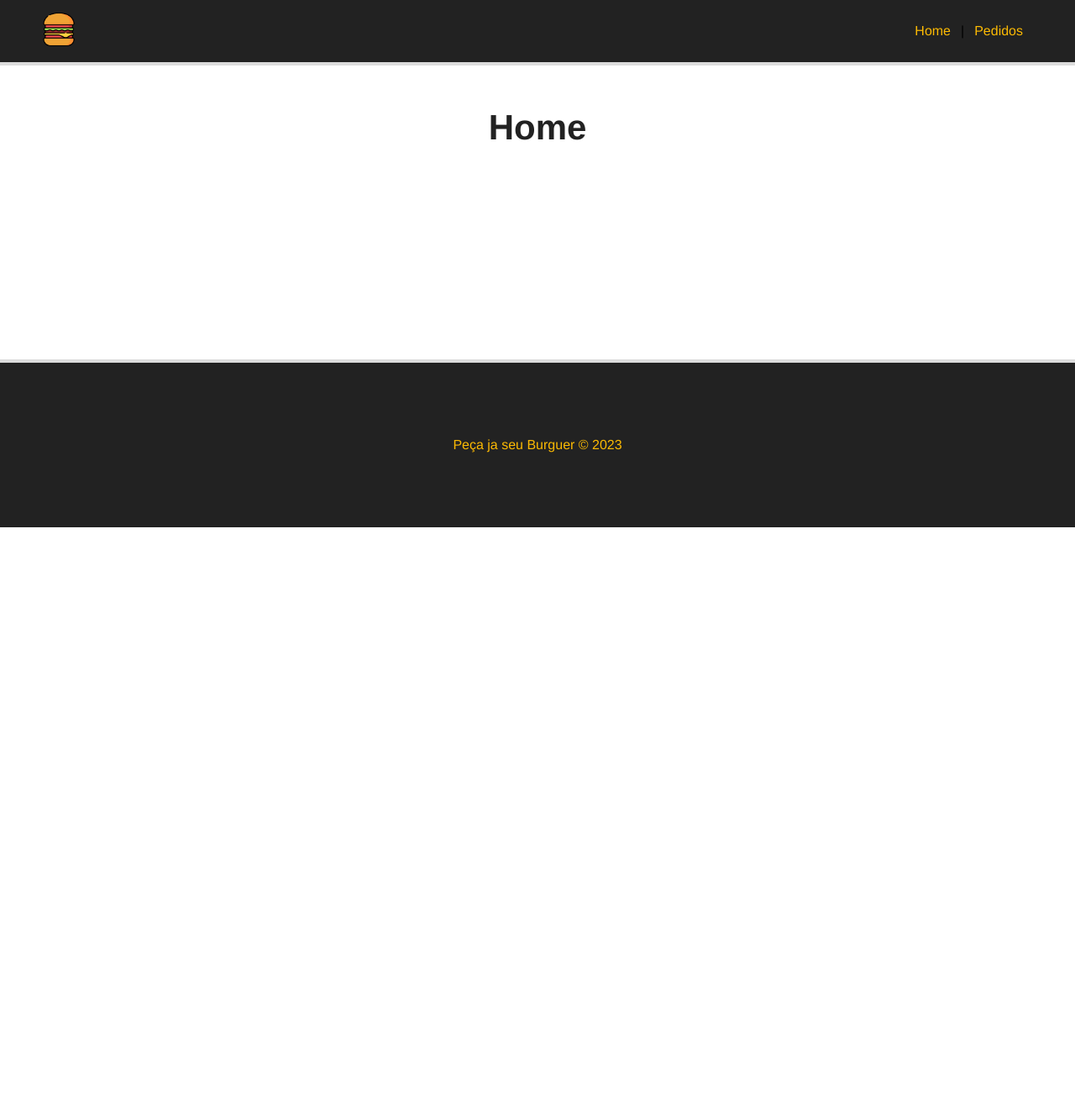
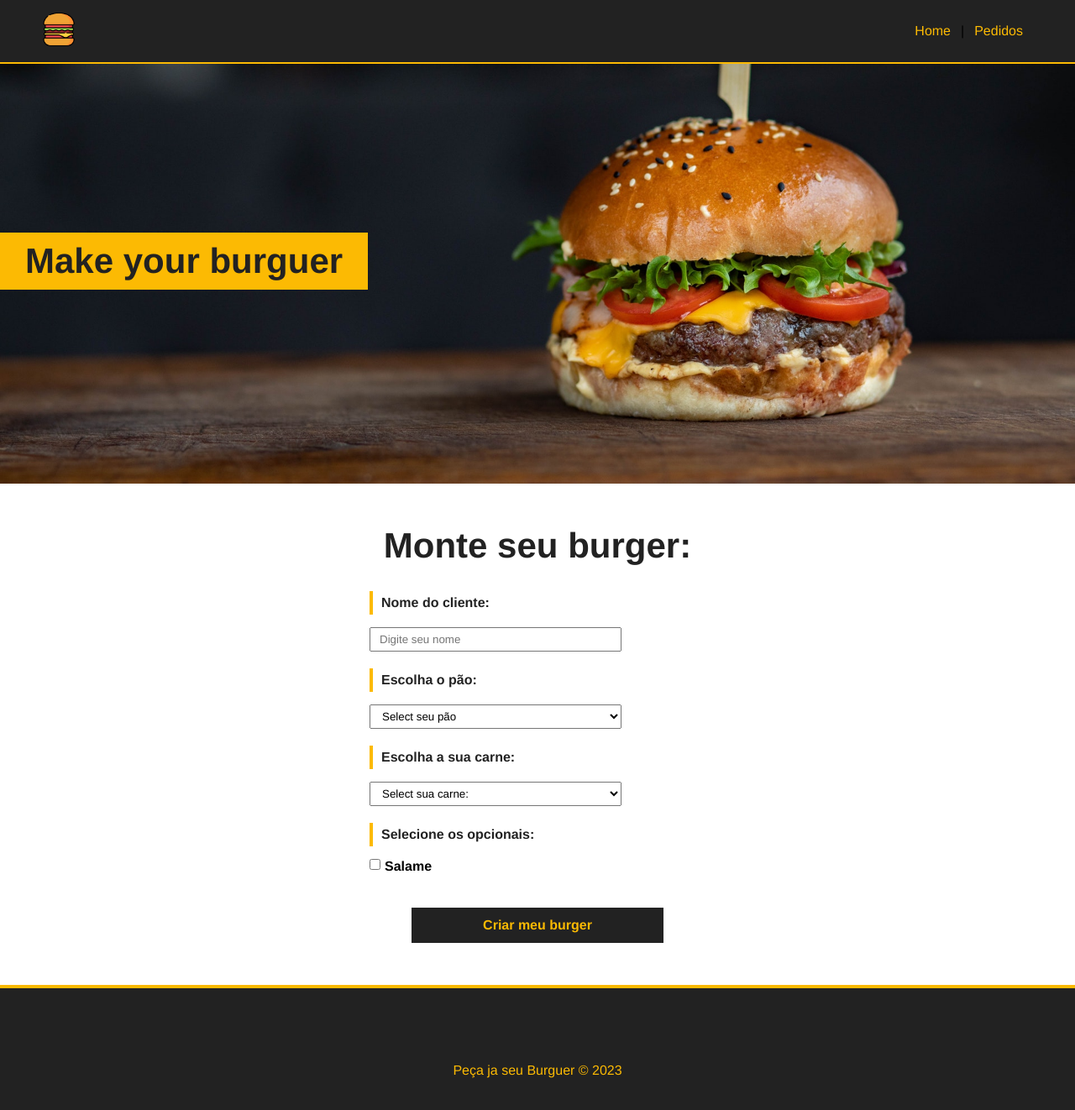
Before and after one commit to Guilherme-so/Burguer-Deliver, a Vue app: page / in a window 1280 px wide. Shown: the top 1322 px of the page at 84% size. Before the commit the page ends 800 px from the top, so only its background shows below. Built offline with nearby package versions, Linux system fonts and the light colour scheme.

Commit message:
creating banner and formulary

```diff
--- /dev/null
+++ b/src/components/Banner.vue
@@ -0,0 +1,22 @@
+<template>
+    <div id="banner">
+        <h1>Make your burguer</h1>
+    </div>
+</template>
+
+<style scoped>
+#banner {
+    background-image: url('/img/burger.jpg');
+    background-position: 0 -250px;
+    height: 500px;
+    background-size: cover;
+    display: flex;
+    align-items: center;
+}
+
+#banner h1{
+    background-color: #FCBA03;
+    padding: 10px 30px;
+}
+
+</style>
--- /dev/null
+++ b/src/components/BurgerForm.vue
@@ -0,0 +1,116 @@
+<template>
+  <div>
+    <div>
+      <form id="burger-form">
+        <div class="input-container">
+          <label for="nome">Nome do cliente:</label>
+          <input
+            type="text"
+            id="nome"
+            name="nome"
+            placeholder="Digite seu nome"
+          />
+        </div>
+        <div class="input-container">
+          <label for="pao">Escolha o pão:</label>
+          <select name="pao" id="pao">
+            <option value="">Select seu pão</option>
+            <option value="integral">Integral</option>
+          </select>
+        </div>
+
+        <div class="input-container">
+          <label for="carne">Escolha a sua carne:</label>
+          <select name="carne" id="carne">
+            <option value="">Select sua carne:</option>
+            <option value="maminha">Maminha</option>
+          </select>
+        </div>
+
+        <div id='optinais-container' class="input-container">
+          <label id="optionais-title" for="opcionais">Selecione os opcionais:</label>
+          <div class="checkbox-container">
+            <input type="checkbox" name="opcionais" value="salame">
+            <span>Salame</span>
+          </div>
+        </div>
+
+        <div class="input-container">
+            <input type="submit" class="submit-btn" value="Criar meu burger">
+        </div>
+      </form>
+    </div>
+  </div>
+</template>
+
+
+<style scoped>
+#burger-form{
+    max-width: 400px;
+    margin: 0 auto;
+}
+
+.input-container{
+    display: flex;
+    flex-direction: column;
+    margin-bottom: 20px;
+}
+
+label {
+    font-weight: bold;
+    margin-bottom: 15px;
+    padding: 5px 10px;
+    color: #222;
+    border-left: 4px solid #FCBA03;
+}
+
+input, select {
+    padding: 5px 10px;
+    width: 300px;
+}
+
+#optinais-container{
+    flex-direction: row;
+    flex-wrap: wrap;
+}
+
+.optionais-title{
+    width: 100%;
+}
+
+.checkbox-container{
+    display: flex;
+    align-items: flex-start;
+    width: 50%;
+    margin-bottom: 20px;
+}
+
+.checkbox-container span,
+.checkbox-container input {
+    width: auto;
+
+}
+
+.checkbox-container span{
+    margin-left: 5px;
+    font-weight: bold;
+}
+
+.submit-btn {
+    background-color: #222;
+    color: #FCBA03;
+    font-weight: bold;
+    border: 2px solid #222;
+    padding: 10px;
+    font-size: 16px;
+    margin: 0 auto;
+    cursor: pointer;
+    transition: .5s;
+}
+
+.submit-btn:hover{
+    background-color: transparent;
+    color: #222;
+}
+
+</style>
--- a/src/components/Footer.vue
+++ b/src/components/Footer.vue
@@ -12,7 +12,7 @@
     display: flex;
     justify-content: center;
     align-items: center;
-    border-top: 4px solid gainsboro;
+    border-top: 4px solid #FCBA03;
     bottom: 0;
     width: 100%;
 }
--- a/src/components/Navbar.vue
+++ b/src/components/Navbar.vue
@@ -19,7 +19,7 @@ export default {
 <style scoped>
 #nav {
   background-color: #222;
-  border-bottom: 4px solid gainsboro;
+  border-bottom: 2px solid #FCBA03;
   padding: 15px 50px;
   display: flex;
   justify-content: flex-end;
--- a/src/views/HomeView.vue
+++ b/src/views/HomeView.vue
@@ -1,9 +1,14 @@
-<script setup></script>
+<script setup>
+import Banner from "../components/Banner.vue";
+import BurgerForm from "../components/BurgerForm.vue";
+</script>
 
 <template>
-    <div class="main-container">
-        <h1>Home</h1>
-    </div>
+  <Banner />
+  <div class="main-container">
+    <h1>Monte seu burger:</h1>
+    <BurgerForm />
+  </div>
 </template>
 
 <script></script>
```
